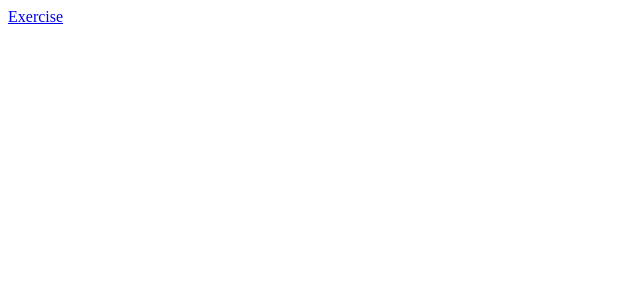
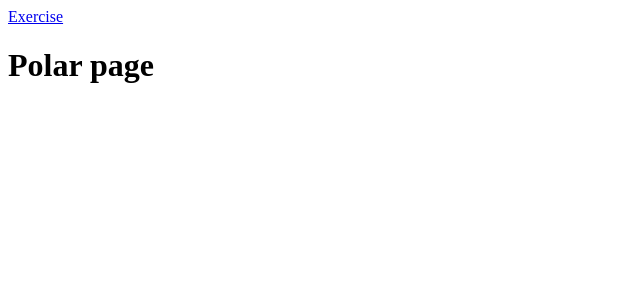
Before and after one commit to MarcLin750/appSportPredict, a React (Create React App) app: page /connexion-polar in a window 1280 px wide. Shown: the top 300 px of the page, without its empty margins (0-640 px from the left). Built offline with nearby package versions, Linux system fonts and the light colour scheme.

Commit message:
Ajout du route connexion-polar

```diff
--- a/src/App.tsx
+++ b/src/App.tsx
@@ -1,6 +1,7 @@
 import React, { FunctionComponent } from 'react';
 import ExerciseList from './pages/exercise-list';
 import ExercisesDetail from './pages/exercise-detail';
+import ConnexionPolar from './pages/connexionPolar';
 import { BrowserRouter as Router, Switch, Route, Link } from 'react-router-dom';
 
 const App: FunctionComponent = () => {
@@ -17,6 +18,7 @@ const App: FunctionComponent = () => {
                     <Route exact path="/" component={ExerciseList} />
                     <Route exact path="/exercises" component={ExerciseList} />
                     <Route path="/exercises/:id" component={ExercisesDetail} />
+                    <Route exact path="/connexion-polar" component={ConnexionPolar} />
                 </Switch>
             </div>
         </Router>
--- a/src/pages/connexionPolar.tsx
+++ b/src/pages/connexionPolar.tsx
@@ -3,7 +3,7 @@ import React, { FunctionComponent } from "react";
 const ConnexionPolar: FunctionComponent = () => {
     return (
         <div>
-
+            <h1>Polar page</h1>
         </div>
     )
 }
```
